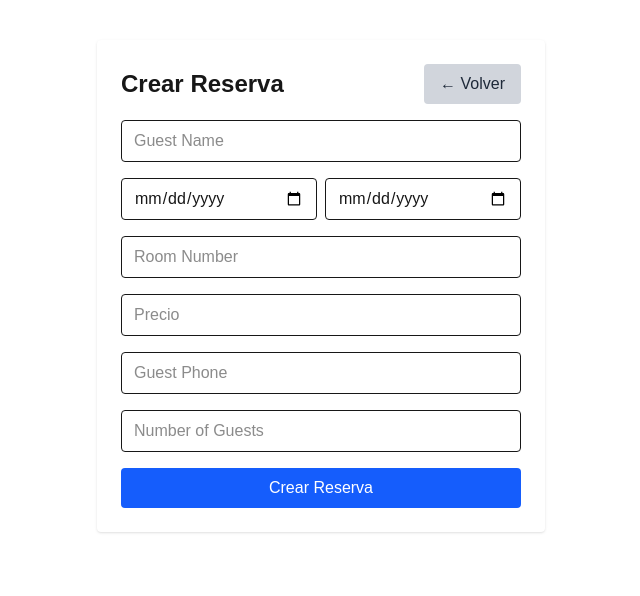
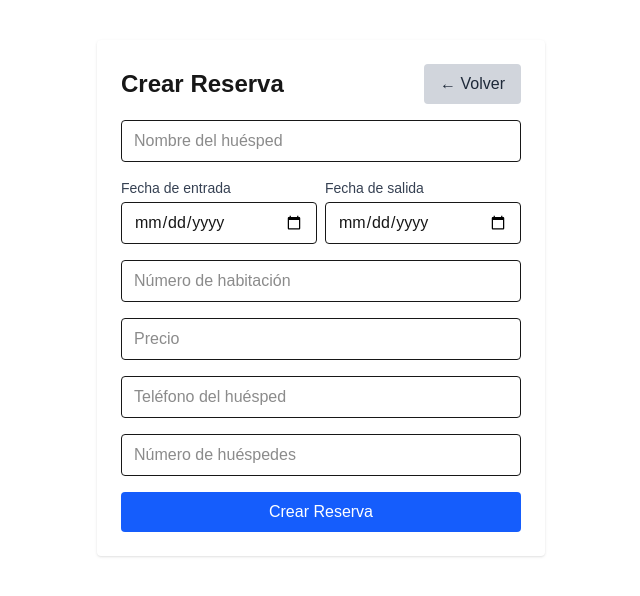
Before and after one commit to juanesriosg/booking-app, a Next.js app: page /new-reservation in a window 1280 px wide. Shown: the top 596 px of the page, without its empty margins (319-959 px from the left). Built offline with nearby package versions, Linux system fonts and the light colour scheme.

Commit message:
aDD LABEL

```diff
--- a/src/app/new-reservation/page.tsx
+++ b/src/app/new-reservation/page.tsx
@@ -80,35 +80,41 @@ export default function NewReservationPage() {
       <form onSubmit={handleSubmit} className="space-y-4">
         <input
           name="guest_name"
-          placeholder="Guest Name"
+          placeholder="Nombre del huésped"
           value={form.guest_name}
           onChange={handleChange}
           required
           className="w-full border px-3 py-2 rounded"
         />
         <div className="flex gap-2">
+          <div className="flex flex-col w-full">
+            <label htmlFor="entry_date" className="mb-1 text-sm text-gray-700">Fecha de entrada</label>
             <input
-            name="entryDate"
+              id="entry_date"
+              name="entry_date"
               type="date"
-            placeholder="Fecha de entrada"
               value={form.entry_date}
               onChange={handleChange}
               required
               className="w-full border px-3 py-2 rounded"
             />
+          </div>
+          <div className="flex flex-col w-full">
+            <label htmlFor="checkout_date" className="mb-1 text-sm text-gray-700">Fecha de salida</label>
             <input
-            name="checkoutDate"
+              id="checkout_date"
+              name="checkout_date"
               type="date"
-            placeholder="Fecha de salida"
               value={form.checkout_date}
               onChange={handleChange}
               required
               className="w-full border px-3 py-2 rounded"
             />
           </div>
+        </div>
         <input
           name="room_number"
-          placeholder="Room Number"
+          placeholder="Número de habitación"
           value={form.room_number}
           onChange={handleChange}
           required
@@ -127,7 +133,7 @@ export default function NewReservationPage() {
         />
         <input
           name="guest_phone"
-          placeholder="Guest Phone"
+          placeholder="Teléfono del huésped"
           value={form.guest_phone}
           onChange={handleChange}
           required
@@ -136,7 +142,7 @@ export default function NewReservationPage() {
         <input
           name="guest_count"
           type="number"
-          placeholder="Number of Guests"
+          placeholder="Número de huéspedes"
           value={form.guest_count}
           onChange={handleChange}
           required
```
Lines whose indentation alone changed are shown as unchanged.
